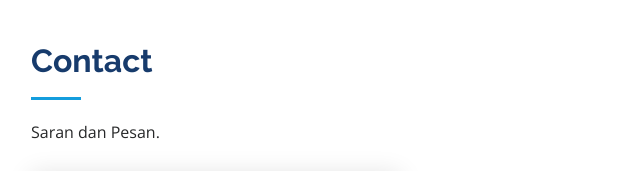
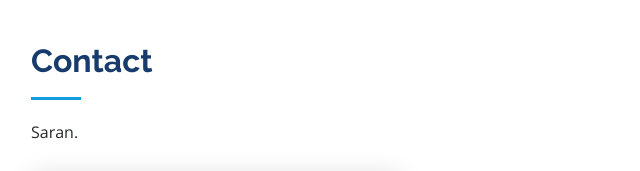
Before and after one commit to zymuzd31/valian.github.io, a plain HTML site: page index.html in a window 1280 px wide. Shown: the part 2920-3091 px from the top of the page, 299-939 px from the left. Drawn offline with nearby package versions, Linux system fonts and the light colour scheme.

Commit message:
mengubah saran

```diff
--- a/index.html
+++ b/index.html
@@ -312,7 +312,7 @@
 
         <div class="section-title">
           <h2>Contact</h2>
-          <p>Saran dan Pesan.</p>
+          <p>Saran.</p>
         </div>
 
         <div class="row" data-aos="fade-in">
```
